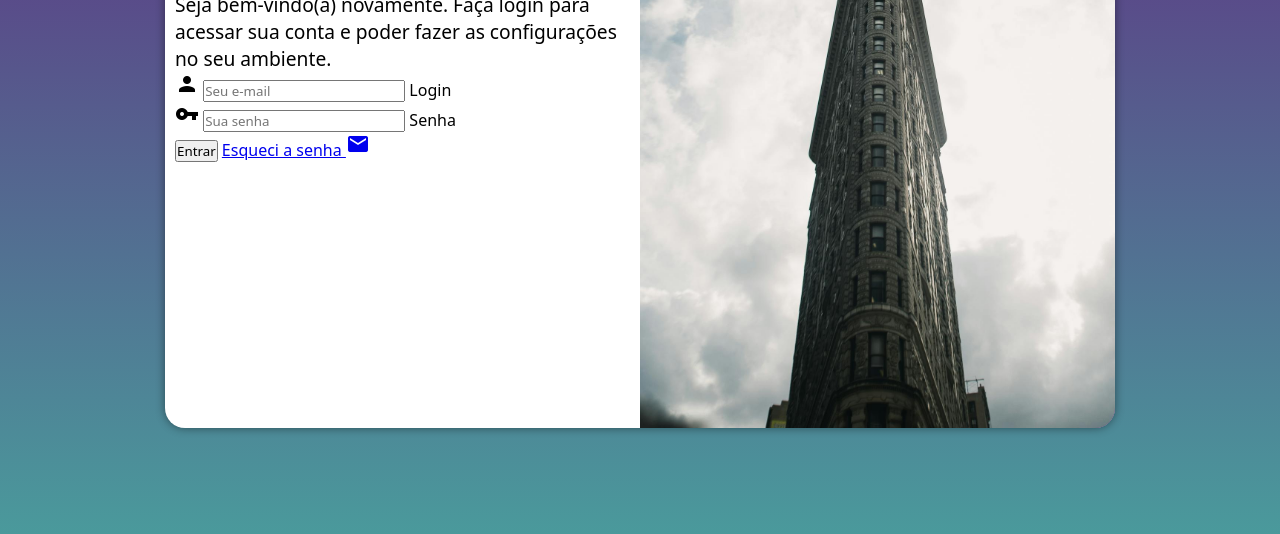
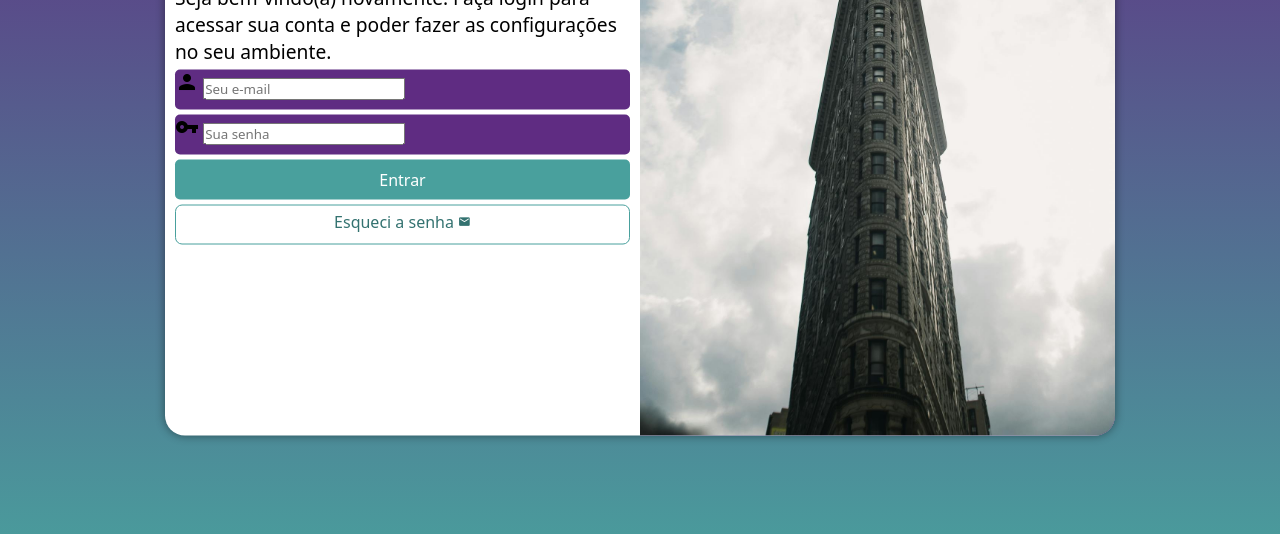
Before and after one commit to rafaelamaral-dev/projeto-login, a plain HTML site: page index.html in a window 1280 px wide. Shown: the part 222-756 px from the top of the page. Drawn offline with Linux system fonts and the light colour scheme.

Commit message:
Estilo aplicado ao formulário de Login

```diff
--- a/estilos/style.css
+++ b/estilos/style.css
@@ -34,7 +34,7 @@ main {
 
     background-color: white;
     width: 260px;
-    height: 500px;
+    height: 515px;
     border-radius: 20px;
     box-shadow: 0px 0px 10px rgba(0, 0, 0, 0.450);
 
@@ -63,3 +63,55 @@ main {
 #formulario > p {
     font-size: 0.8em;
 }
+
+form > div.campo {
+    background-color: #5f2c82;
+    display: block;
+    width: 100%;
+    height: 40px;
+    border-radius: 5px;
+    margin: 5px 0px;
+}
+
+div.campo > label {
+    display: none;
+}
+
+form > input[type=submit] {
+    display: block;
+    font-size: 1em;
+    width: 100%;
+    height: 40px;
+    background-color: #49a09d;
+    color: white;
+    border: none;
+    border-radius: 5px;
+    cursor: pointer;
+}
+
+form > input[type=submit]:hover {
+    background-color: #337270
+}
+
+form > a.botao {
+    display: block;
+    text-align: center;
+    font-size: 1em;
+    width: 100%;
+    height: 40px;
+    padding-top: 5px;
+    margin-top: 5px;
+    background-color: white ;
+    color: #337270;
+    border: 1px solid #49a09d;
+    border-radius: 7px;
+    text-decoration: none;
+}
+
+form > a.botao:hover {
+    background-color: #69e4de;
+}
+
+form > a.botao > span {
+    font-size: 0.8em;
+}
--- a/index.html
+++ b/index.html
@@ -19,17 +19,17 @@
                     <p>Seja bem-vindo(a) novamente. Faça login para acessar sua conta e poder fazer as configurações no seu ambiente.</p>
                     <form action="login.php" method="post" autocomplete="on">
                         <div class="campo">
-                            <span id="burguer" class="material-icons">person</span>
+                            <span class="material-icons">person</span>
                             <input type="email" name="login" id="ilogin" placeholder="Seu e-mail" autocomplete="email" required maxlength="30">
                             <label for="ilogin">Login</label>
                         </div>
                         <div class="campo">
-                            <span id="burguer" class="material-icons">vpn_key</span>
+                            <span class="material-icons">vpn_key</span>
                             <input type="password" name="senha" id="isenha" placeholder="Sua senha" autocomplete="current-password" required minlength="8" maxlength="20">
                             <label for="isenha">Senha</label>
                         </div>
                         <input type="submit" value="Entrar">
-                        <a href="esqueci.html">Esqueci a senha <span id="burguer" class="material-icons">mail</span></a>
+                        <a href="esqueci.html" class="botao">Esqueci a senha <span id="burguer" class="material-icons">mail</span></a>
                     </form>
 
                 </div>
```
